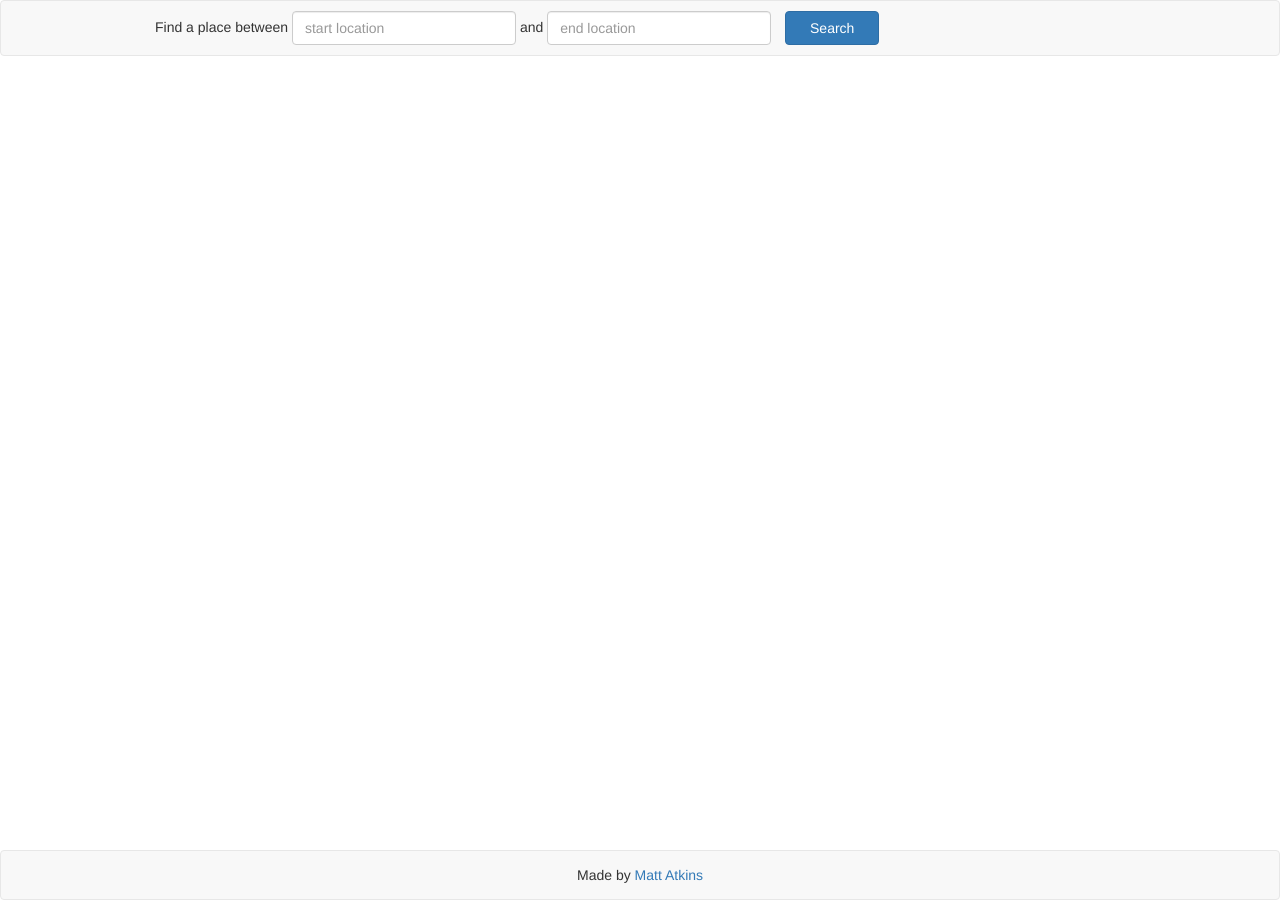
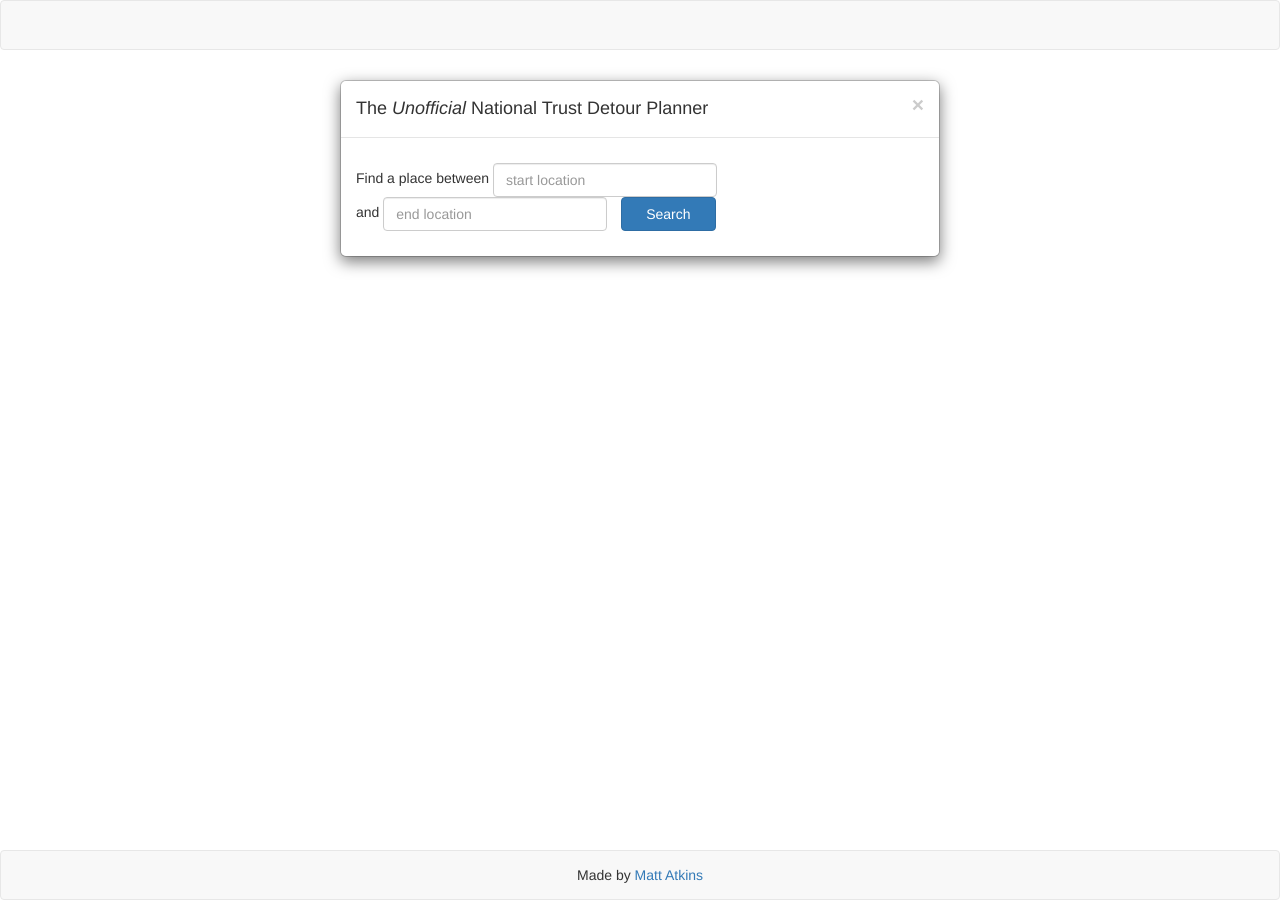
Before and after one commit to matkins/ntdetour, a Jekyll site: the page built from index.html, in a window 1280 px wide. Built offline with Jekyll 4.4.1, drawn with Linux system fonts in a browser that asks for light colours; nearby versions of some CDN libraries.

Commit message:
Start with form in modal

```diff
--- a/index.html
+++ b/index.html
@@ -4,17 +4,6 @@ layout: default
 <nav class="navbar navbar-default">
   <div class="container">
     <div class="navbar-header">
-      <form class='form-inline search-form'>
-        <div class="form-group">
-          <label>Find a place between</label>
-          <input id="start-input" class="form-control pac-input" type="text" placeholder="start location">
-        </div>
-        <div class="form-group">
-          <label>and</label>
-          <input id="end-input" class="form-control pac-input" type="text" placeholder="end location">
-        </div>
-        <a href="#" class='btn btn-primary'>Search</a>
-      </form>
       <div class="progress">
         <div class="progress-bar" role="progressbar" style="width: 0%;">
         </div>
@@ -36,3 +25,29 @@ layout: default
     <footer>Made by <a href='https://twitter.com/matkins' target='_blank'>Matt Atkins</a></footer>
   </div>
 </nav>
+<!-- Modal -->
+  <div id='modal' class="modal-dialog">
+    <div class="modal-content">
+      <div class="modal-header">
+        <button type="button" class="close" data-dismiss="modal" aria-label="Close"><span aria-hidden="true">&times;</span></button>
+        <h4 class="modal-title">The <em>Unofficial</em> National Trust Detour Planner</h4>
+      </div>
+      <div class="modal-body">
+      <form class='form-inline search-form'>
+        <div class="form-group">
+          <label>Find a place between</label>
+          <input id="start-input" class="form-control pac-input" type="text" placeholder="start location">
+        </div>
+        <div class="form-group">
+          <label>and</label>
+          <input id="end-input" class="form-control pac-input" type="text" placeholder="end location">
+        </div>
+        <a href="#" class='btn btn-primary'>Search</a>
+      </form>
+      </div>
+      <!-- <div class="modal-footer">
+        <button type="button" class="btn btn-default" data-dismiss="modal">Close</button>
+        <button type="button" class="btn btn-primary">Save changes</button>
+      </div> -->
+    </div>
+  </div>
--- a/js/main.js
+++ b/js/main.js
@@ -277,6 +277,14 @@ function initialize() {
   });
 
   $('.search-form a').click(function(e){
+    if($('#modal').length > 0){
+      $('#modal').hide();
+      var form = $('#modal .modal-body form').detach();
+      $('.navbar-header').prepend(form);
+      $('#modal').remove();
+    }
+
+
     e.preventDefault();
     if (startLocation && endLocation){
       $('#results').html('');
```
